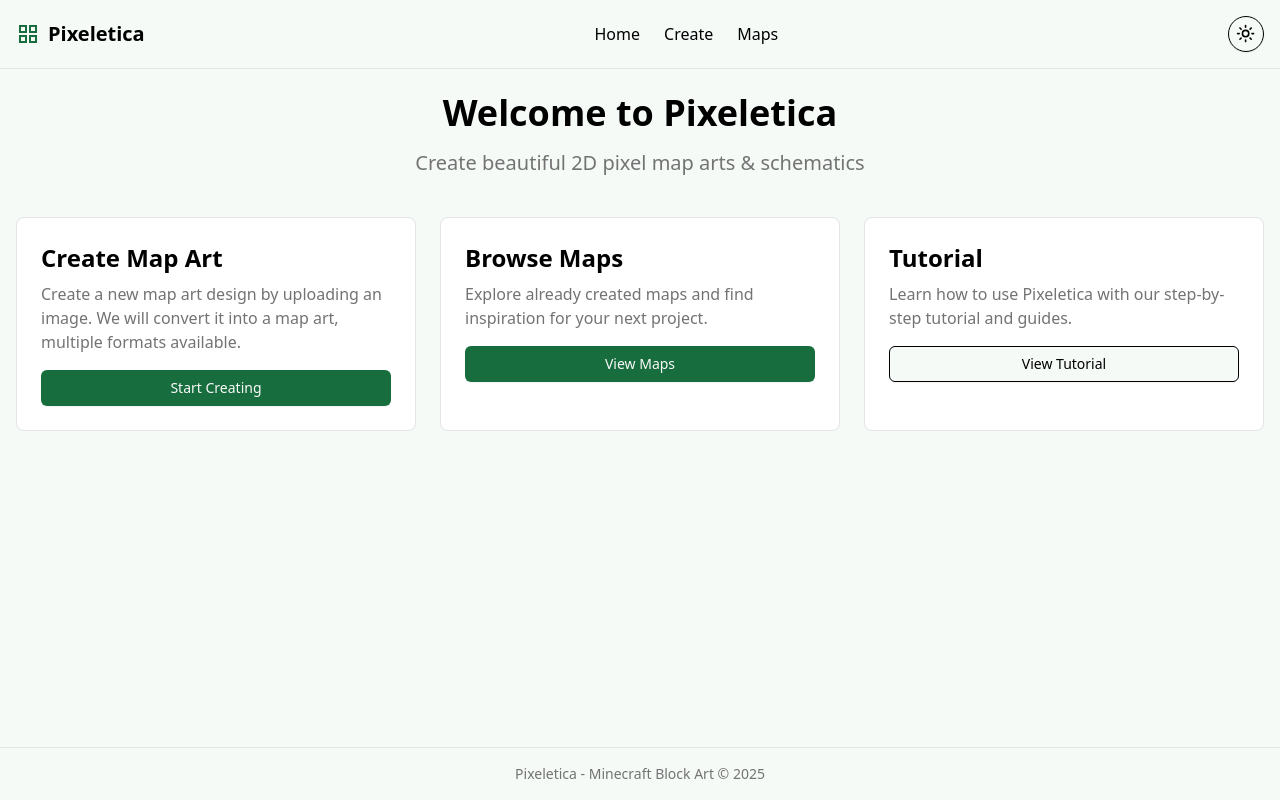
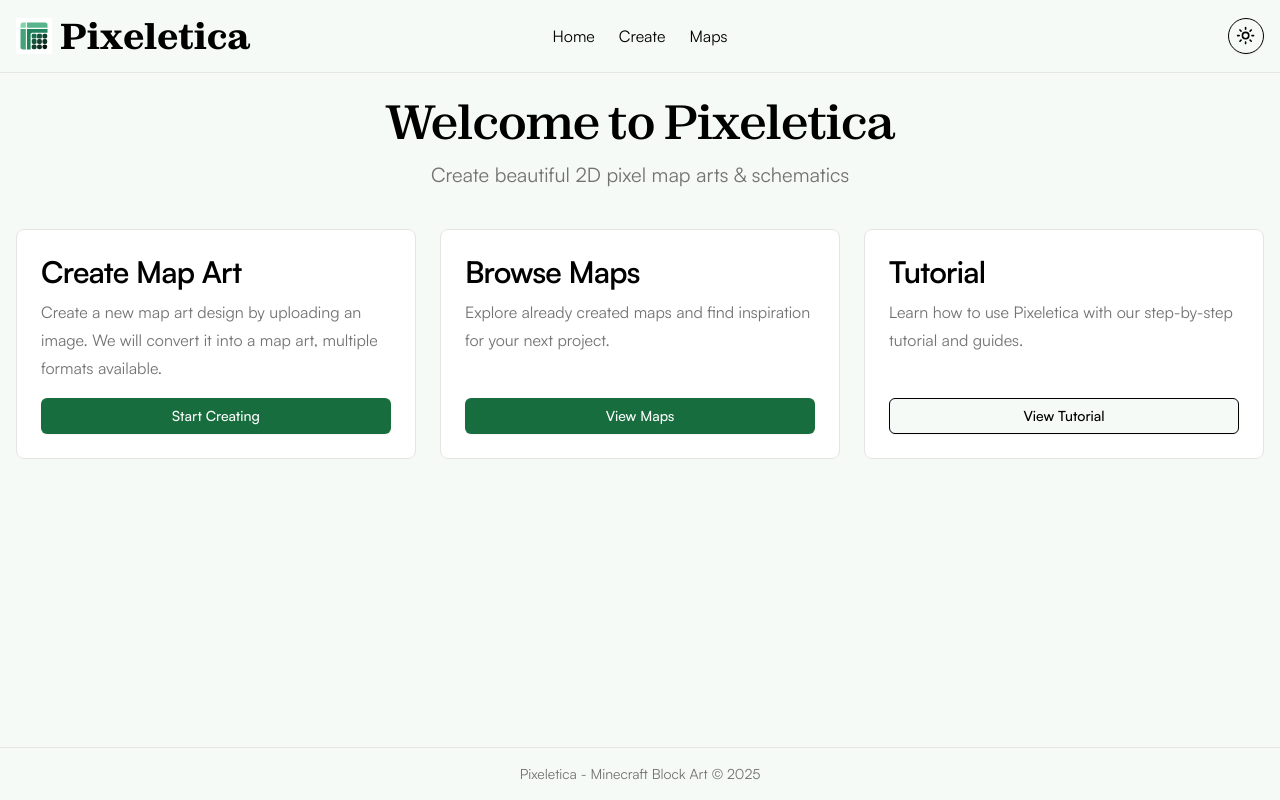
Before and after one commit to L3-N0X/pixeletica-web, a React (Vite) app: page / in a window 1280 px wide. Built offline with nearby package versions, Linux system fonts and the light colour scheme; no server answers.

Commit message:
working main stuff

```diff
--- a/src/components/layout/Layout.tsx
+++ b/src/components/layout/Layout.tsx
@@ -1,7 +1,8 @@
 import React from 'react';
 import { Link } from 'react-router-dom';
 import { ThemeToggle } from '@/components/theme-toggle';
-import { MdGridView } from 'react-icons/md';
+import { Logo } from '@/components/ui/typography';
+import { LogoIcon } from '@/components/ui/logo';
 
 interface LayoutProps {
   children: React.ReactNode;
@@ -12,12 +13,14 @@ export default function Layout({ children }: LayoutProps) {
     <div className="min-h-svh bg-background text-foreground flex flex-col transition-colors duration-300">
       <header className="border-b border-border sticky top-0 z-10 bg-background">
         <div className="container mx-auto px-4 py-4 flex justify-between items-center">
-          <div className="flex items-center gap-2">
-            <MdGridView className="h-6 w-6 text-primary" />
-            <span className="font-bold text-xl">Pixeletica</span>
-          </div>
+          <Link to="/" className="flex items-center gap-2">
+            <div className="flex items-center gap-2">
+              <LogoIcon className="text-primary" />
+              <Logo>Pixeletica</Logo>
+            </div>
+          </Link>
 
-          <nav className="hidden md:flex items-center space-x-6">
+          <nav className="hidden md:flex items-center space-x-6 absolute left-1/2 -translate-x-1/2 ">
             <Link to="/" className="text-foreground hover:text-primary transition-colors">
               Home
             </Link>
--- a/src/components/ui/button.tsx
+++ b/src/components/ui/button.tsx
@@ -13,10 +13,10 @@ const buttonVariants = cva(
         destructive:
           'bg-destructive text-white shadow-xs hover:bg-destructive/90 focus-visible:ring-destructive/20 dark:focus-visible:ring-destructive/40 dark:bg-destructive/60',
         outline:
-          'border bg-background shadow-xs hover:bg-accent hover:text-accent-foreground dark:bg-input/30 dark:border-input dark:hover:bg-input/50 text-foreground',
+          'border bg-background shadow-xs hover:bg-secondary hover:text-secondary-foreground dark:bg-input/30 dark:border-input dark:hover:bg-input/50 text-foreground',
         secondary: 'bg-secondary text-secondary-foreground shadow-xs hover:bg-secondary/80',
         ghost:
-          'hover:bg-accent hover:text-accent-foreground dark:hover:bg-accent/50 text-foreground',
+          'hover:bg-secondary hover:text-secondary-foreground dark:hover:bg-secondary/50 text-foreground',
         link: 'text-primary underline-offset-4 hover:underline text-foreground',
       },
       size: {
--- a/src/components/ui/dropdown-menu.tsx
+++ b/src/components/ui/dropdown-menu.tsx
@@ -59,7 +59,7 @@ function DropdownMenuItem({
       data-inset={inset}
       data-variant={variant}
       className={cn(
-        "focus:bg-accent focus:text-accent-foreground data-[variant=destructive]:text-destructive data-[variant=destructive]:focus:bg-destructive/10 dark:data-[variant=destructive]:focus:bg-destructive/20 data-[variant=destructive]:focus:text-destructive data-[variant=destructive]:*:[svg]:!text-destructive [&_svg:not([class*='text-'])]:text-muted-foreground relative flex cursor-default items-center gap-2 rounded-sm px-2 py-1.5 text-sm outline-hidden select-none data-[disabled]:pointer-events-none data-[disabled]:opacity-50 data-[inset]:pl-8 [&_svg]:pointer-events-none [&_svg]:shrink-0 [&_svg:not([class*='size-'])]:size-4",
+        "focus:bg-secondary focus:text-secondary-foreground data-[variant=destructive]:text-destructive data-[variant=destructive]:focus:bg-destructive/10 dark:data-[variant=destructive]:focus:bg-destructive/20 data-[variant=destructive]:focus:text-destructive data-[variant=destructive]:*:[svg]:!text-destructive [&_svg:not([class*='text-'])]:text-muted-foreground relative flex cursor-default items-center gap-2 rounded-sm px-2 py-1.5 text-sm outline-hidden select-none data-[disabled]:pointer-events-none data-[disabled]:opacity-50 data-[inset]:pl-8 [&_svg]:pointer-events-none [&_svg]:shrink-0 [&_svg:not([class*='size-'])]:size-4",
         className
       )}
       {...props}
--- /dev/null
+++ b/src/components/ui/logo.tsx
@@ -0,0 +1,28 @@
+import React from 'react';
+import { cn } from '@/lib/utils';
+import { useTheme } from '@/components/theme-provider';
+// Import the logo images
+import logoDarkSrc from '@/assets/logo/logo-dark.svg';
+import logoLightSrc from '@/assets/logo/logo-light.svg';
+
+interface LogoIconProps extends React.HTMLAttributes<HTMLDivElement> {
+  className?: string;
+}
+
+export function LogoIcon({ className, ...props }: LogoIconProps) {
+  const { theme } = useTheme();
+
+  // Determine which logo to use based on theme
+  const isDarkTheme =
+    theme === 'dark' ||
+    (theme === 'system' && window.matchMedia('(prefers-color-scheme: dark)').matches);
+
+  // Use imported image assets
+  const logoSrc = isDarkTheme ? logoDarkSrc : logoLightSrc;
+
+  return (
+    <div className={cn('flex items-center justify-center', className)} {...props}>
+      <img src={logoSrc} alt="Pixeletica Logo" className="h-9 w-9" />
+    </div>
+  );
+}
--- /dev/null
+++ b/src/components/ui/typography.tsx
@@ -0,0 +1,102 @@
+import React from 'react';
+import { cn } from '@/lib/utils';
+
+interface TypographyProps extends React.HTMLAttributes<HTMLElement> {
+  children: React.ReactNode;
+  className?: string;
+}
+
+export function H1({ children, className, ...props }: TypographyProps) {
+  return (
+    <h1
+      className={cn(
+        'font-zodiak font-bold scroll-m-20 text-4xl md:text-5xl tracking-tight',
+        className
+      )}
+      {...props}
+    >
+      {children}
+    </h1>
+  );
+}
+
+export function H2({ children, className, ...props }: TypographyProps) {
+  return (
+    <h2
+      className={cn('font-satoshi scroll-m-20 text-3xl font-semibold tracking-tight', className)}
+      {...props}
+    >
+      {children}
+    </h2>
+  );
+}
+
+export function H3({ children, className, ...props }: TypographyProps) {
+  return (
+    <h3
+      className={cn('font-satoshi scroll-m-20 text-2xl font-semibold tracking-tight', className)}
+      {...props}
+    >
+      {children}
+    </h3>
+  );
+}
+
+export function H4({ children, className, ...props }: TypographyProps) {
+  return (
+    <h4
+      className={cn('font-satoshi scroll-m-20 text-xl font-semibold tracking-tight', className)}
+      {...props}
+    >
+      {children}
+    </h4>
+  );
+}
+
+export function P({ children, className, ...props }: TypographyProps) {
+  return (
+    <p className={cn('font-satoshi leading-7 [&:not(:first-child)]', className)} {...props}>
+      {children}
+    </p>
+  );
+}
+
+export function Lead({ children, className, ...props }: TypographyProps) {
+  return (
+    <p className={cn('font-satoshi text-xl text-muted-foreground', className)} {...props}>
+      {children}
+    </p>
+  );
+}
+
+export function Large({ children, className, ...props }: TypographyProps) {
+  return (
+    <div className={cn('font-satoshi text-lg font-semibold', className)} {...props}>
+      {children}
+    </div>
+  );
+}
+
+export function Small({ children, className, ...props }: TypographyProps) {
+  return (
+    <small className={cn('font-satoshi text-sm font-medium leading-none', className)} {...props}>
+      {children}
+    </small>
+  );
+}
+
+export function Muted({ children, className, ...props }: TypographyProps) {
+  return (
+    <p className={cn('font-satoshi text-sm text-muted-foreground', className)} {...props}>
+      {children}
+    </p>
+  );
+}
+
+export function Logo({ children, className, ...props }: TypographyProps) {
+  return (
+    <h1 className={cn('font-zodiak font-extrabold text-4xl', className)} {...props}>
+      {children}
+    </h1>
+  );
+}
--- a/src/index.css
+++ b/src/index.css
@@ -1,4 +1,6 @@
 @import 'tailwindcss';
+@import './assets/css/satoshi.css';
+@import './assets/css/zodiak.css';
 
 @layer base {
   :root {
@@ -13,6 +15,8 @@
     --primary-foreground: oklch(0.985 0 0);
     --secondary: oklch(83.01% 0.108 167.27);
     --secondary-foreground: oklch(0.205 0 0);
+    --scollbar-thumb: oklch(80.08% 0.069 157.74);
+    --scollbar-thumb-hover: oklch(73.52% 0.092 156.8);
     --muted: oklch(0.97 0 0);
     --muted-foreground: oklch(0.556 0 0);
     --accent: oklch(53.64% 0.06 46.4);
@@ -99,6 +103,8 @@
     --primary-foreground: oklch(0.205 0 0);
     --secondary: oklch(54.47% 0.107 162.4);
     --secondary-foreground: oklch(0.985 0 0);
+    --scollbar-thumb: oklch(23.33% 0.03 157.25);
+    --scollbar-thumb-hover: oklch(22.68% 0.018 165.08);
     --muted: oklch(0.269 0 0);
     --muted-foreground: oklch(0.705 0 0);
     --accent: oklch(65.66% 0.056 46.63);
@@ -194,4 +200,36 @@
     --color-input: var(--input);
     --color-ring: var(--ring);
   }
+
+  body {
+    font-family: 'Satoshi-Variable', sans-serif;
+    background-color: var(--background);
+  }
+
+  h1 {
+    font-family: 'Zodiak', serif;
+    font-weight: 700;
+  }
+
+  /* Style scrollbar to make it modern with these colors */
+  ::-webkit-scrollbar {
+    width: 12px;
+    height: 12px;
+    background-color: var(--background);
+  }
+
+  ::-webkit-scrollbar-track {
+    background: var(--background);
+  }
+
+  ::-webkit-scrollbar-thumb {
+    background-color: var(--scollbar-thumb);
+    border-radius: 9999px;
+    border: 1px solid var(--background);
+    background-clip: content-box;
+  }
+
+  ::-webkit-scrollbar-thumb:hover {
+    background-color: var(--scollbar-thumb-hover);
+  }
 }
--- a/src/pages/Create.tsx
+++ b/src/pages/Create.tsx
@@ -1,17 +1,17 @@
-import React from 'react';
-import { useForm } from 'react-hook-form';
+import { rgbaToHex, startConversion, StartConversionParams } from '@/api/conversion';
 import { Button } from '@/components/ui/button';
 import { Card, CardContent, CardHeader, CardTitle } from '@/components/ui/card';
+import { H1, P } from '@/components/ui/typography';
+import { Checkbox } from '@/components/ui/checkbox';
+import { ColorPicker } from '@/components/ui/color-picker';
+import { FileDropZone } from '@/components/ui/file-drop-zone';
 import { Input } from '@/components/ui/input';
 import { Label } from '@/components/ui/label';
 import { RadioGroup, RadioGroupItem } from '@/components/ui/radio-group';
 import { Separator } from '@/components/ui/separator';
-import { Checkbox } from '@/components/ui/checkbox';
-import { HelpTooltip } from '@/components/ui/help-tooltip';
-import { FileDropZone } from '@/components/ui/file-drop-zone';
-import { ColorPicker } from '@/components/ui/color-picker';
+import React from 'react';
+import { useForm } from 'react-hook-form';
 import { FiUpload } from 'react-icons/fi';
-import { rgbaToHex, startConversion, StartConversionParams } from '@/api/conversion';
 import { toast } from 'sonner';
 
 export interface FormValues {
@@ -197,8 +197,8 @@ export default function Create() {
   return (
     <div className="space-y-6 pb-10">
       <div>
-        <h1 className="text-4xl font-bold mb-2">Create Map Art</h1>
-        <p className="text-muted-foreground">Upload an image for conversion</p>
+        <H1 className="mb-2">Create Map Art</H1>
+        <P className="text-muted-foreground">Upload an image for conversion</P>
       </div>
 
       <form onSubmit={form.handleSubmit(onSubmit)} className="space-y-8">
--- a/src/pages/Home.tsx
+++ b/src/pages/Home.tsx
@@ -1,49 +1,53 @@
-import React from 'react';
+import { Button } from '@/components/ui/button';
+import { H1, H2, Lead, P } from '@/components/ui/typography';
 import { Link } from 'react-router-dom';
-import { Button } from '@/components/ui/button';
 
 export default function Home() {
   return (
     <div className="space-y-6">
       <div className="text-center">
-        <h1 className="text-4xl font-bold mb-4">Welcome to Pixeletica</h1>
-        <p className="text-xl text-muted-foreground max-w-2xl mx-auto">
-          Create beautiful 2D pixel map arts & schematics
-        </p>
+        <H1 className="mb-4">Welcome to Pixeletica</H1>
+        <Lead className="max-w-2xl mx-auto">Create beautiful 2D pixel map arts & schematics</Lead>
       </div>
 
       <div className="grid gap-6 md:grid-cols-2 lg:grid-cols-3 mt-10">
-        <div className="bg-card p-6 rounded-lg border border-border">
-          <h2 className="text-2xl font-semibold mb-2">Create Map Art</h2>
-          <p className="text-muted-foreground mb-4">
-            Create a new map art design by uploading an image. We will convert it into a map art,
-            multiple formats available.
-          </p>
-          <Link to="/create" className="w-full">
+        <div className="bg-card p-6 rounded-lg border border-border flex flex-col ">
+          <div>
+            <H2 className="mb-2">Create Map Art</H2>
+            <P className="text-muted-foreground mb-4">
+              Create a new map art design by uploading an image. We will convert it into a map art,
+              multiple formats available.
+            </P>
+          </div>
+          <Link to="/create" className="w-full mt-auto">
             <Button variant="default" className="w-full">
               Start Creating
             </Button>
           </Link>
         </div>
 
-        <div className="bg-card p-6 rounded-lg border border-border">
-          <h2 className="text-2xl font-semibold mb-2">Browse Maps</h2>
-          <p className="text-muted-foreground mb-4">
-            Explore already created maps and find inspiration for your next project.
-          </p>
-          <Link to="/maps" className="w-full">
+        <div className="bg-card p-6 rounded-lg border border-border flex flex-col ">
+          <div>
+            <H2 className="mb-2">Browse Maps</H2>
+            <P className="text-muted-foreground mb-4">
+              Explore already created maps and find inspiration for your next project.
+            </P>
+          </div>
+          <Link to="/maps" className="w-full mt-auto">
             <Button variant="default" className="w-full">
               View Maps
             </Button>
           </Link>
         </div>
 
-        <div className="bg-card p-6 rounded-lg border border-border">
-          <h2 className="text-2xl font-semibold mb-2">Tutorial</h2>
-          <p className="text-muted-foreground mb-4">
-            Learn how to use Pixeletica with our step-by-step tutorial and guides.
-          </p>
-          <Link to="/tutorial" className="w-full">
+        <div className="bg-card p-6 rounded-lg border border-border flex flex-col ">
+          <div>
+            <H2 className="mb-2">Tutorial</H2>
+            <P className="text-muted-foreground mb-4">
+              Learn how to use Pixeletica with our step-by-step tutorial and guides.
+            </P>
+          </div>
+          <Link to="/tutorial" className="w-full mt-auto">
             <Button variant="outline" className="w-full">
               View Tutorial
             </Button>
--- a/tailwind.config.js
+++ b/tailwind.config.js
@@ -2,6 +2,11 @@
 export default {
   content: ['./index.html', './src/**/*.{js,ts,jsx,tsx}'],
   theme: {
+    fontFamily: {
+      sans: ['"Satoshi-Variable"', 'sans-serif'],
+      satoshi: ['"Satoshi-Variable"', 'sans-serif'],
+      zodiak: ['"Zodiak"', 'serif'],
+    },
     extend: {
       colors: {
         background: 'var(--background)',
```
Also changed, not shown: src/env.d.ts (+7 -0 lines), src/pages/Maps.tsx (+6 -6 lines), src/assets/logo/logo-dark.svg (added), src/assets/logo/logo-light.svg (added).
